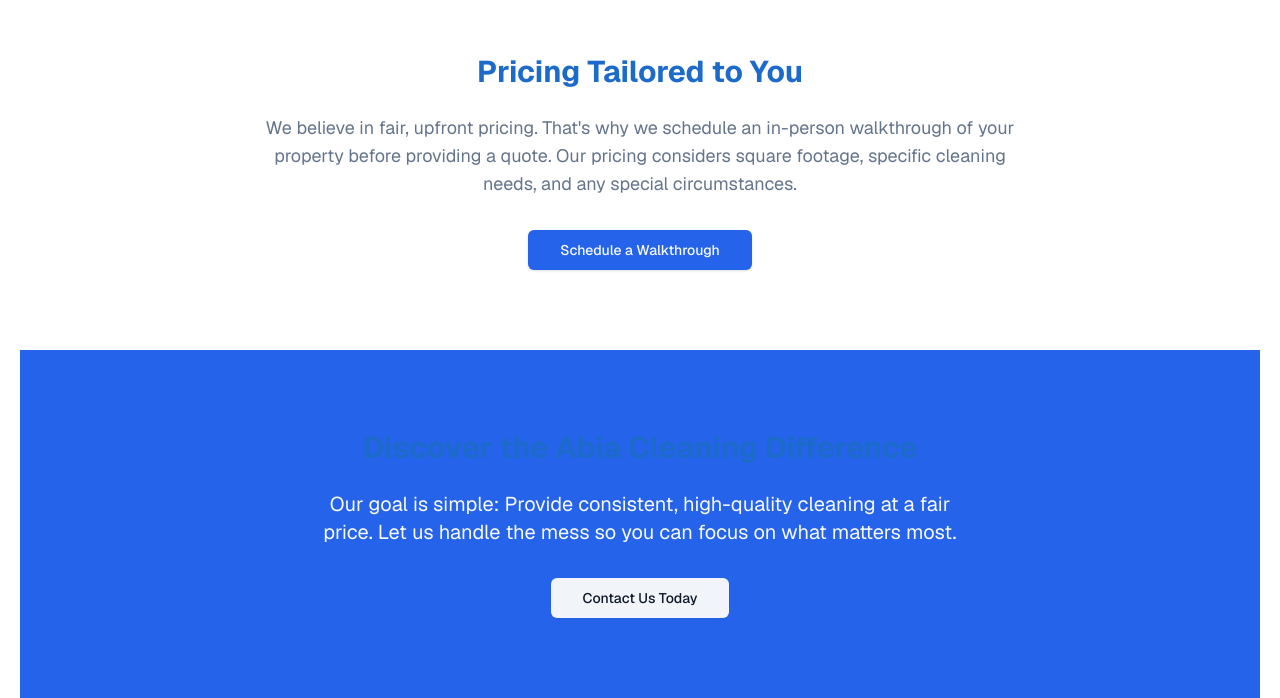
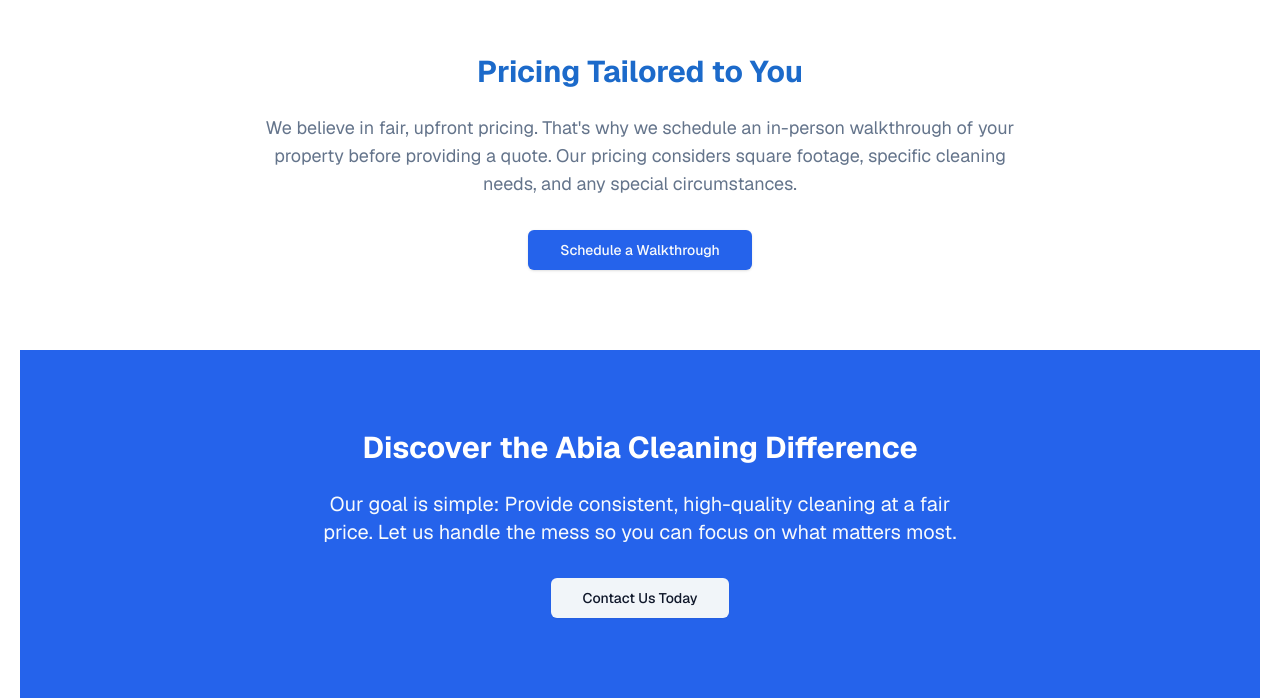
Before and after one commit to matovu-farid/sophie-website, a Next.js app: page / in a window 1280 px wide. Shown: the part 1311-2009 px from the top of the page. Built offline with nearby package versions, Linux system fonts and the light colour scheme.

Commit message:
Update heading color in HomePage to improve visibility against background

```diff
--- a/src/app/page.tsx
+++ b/src/app/page.tsx
@@ -135,7 +135,7 @@
       {/* CTA Section */}
       <section className="bg-primary py-20 text-primary-foreground">
         <div className="container text-center">
-          <h2 className="mb-6 text-3xl font-bold">
+          <h2 className="mb-6 text-3xl font-bold text-white">
             Discover the Abia Cleaning Difference
           </h2>
           <p className="mx-auto mb-8 max-w-2xl text-xl">
```
